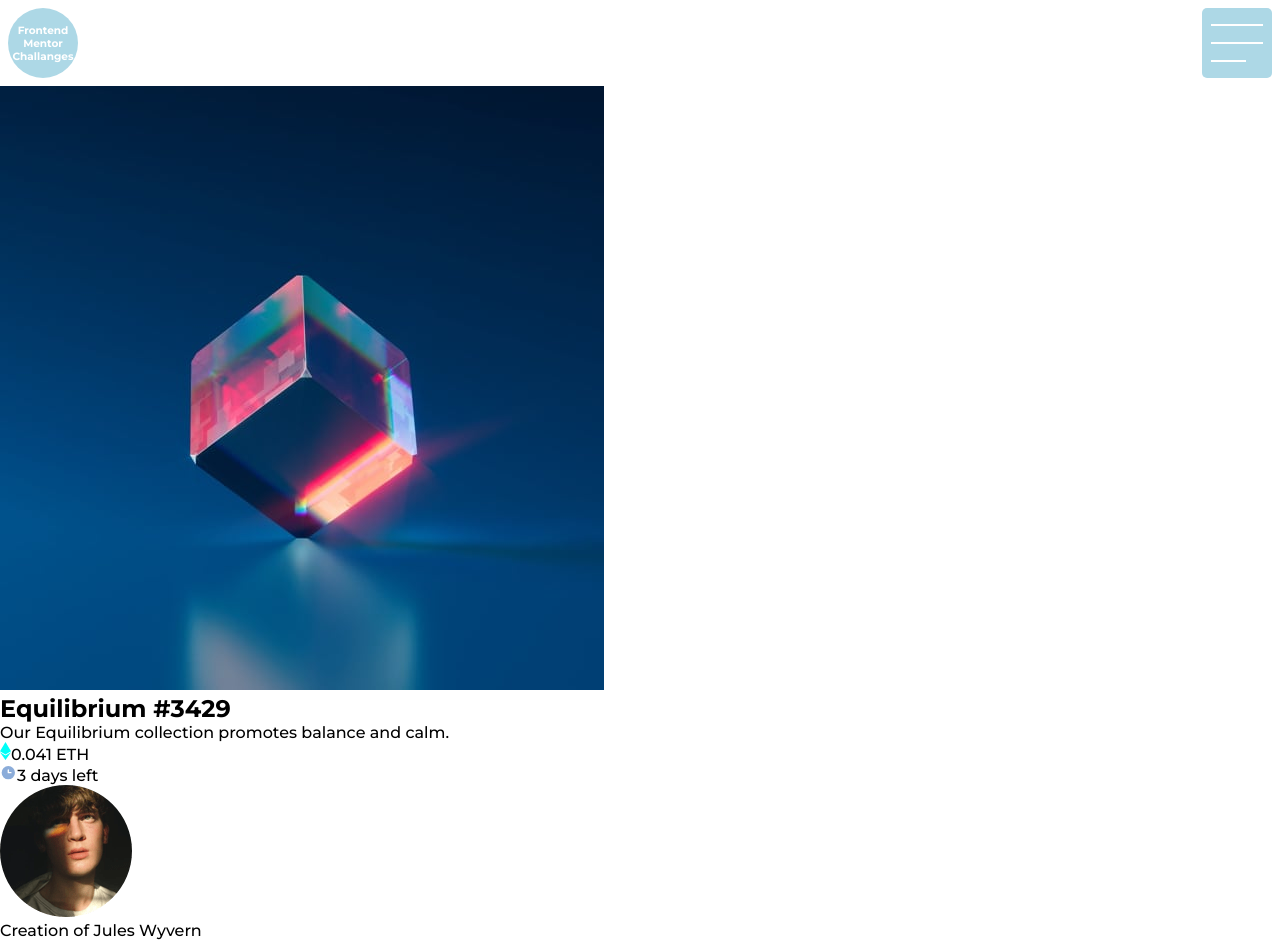
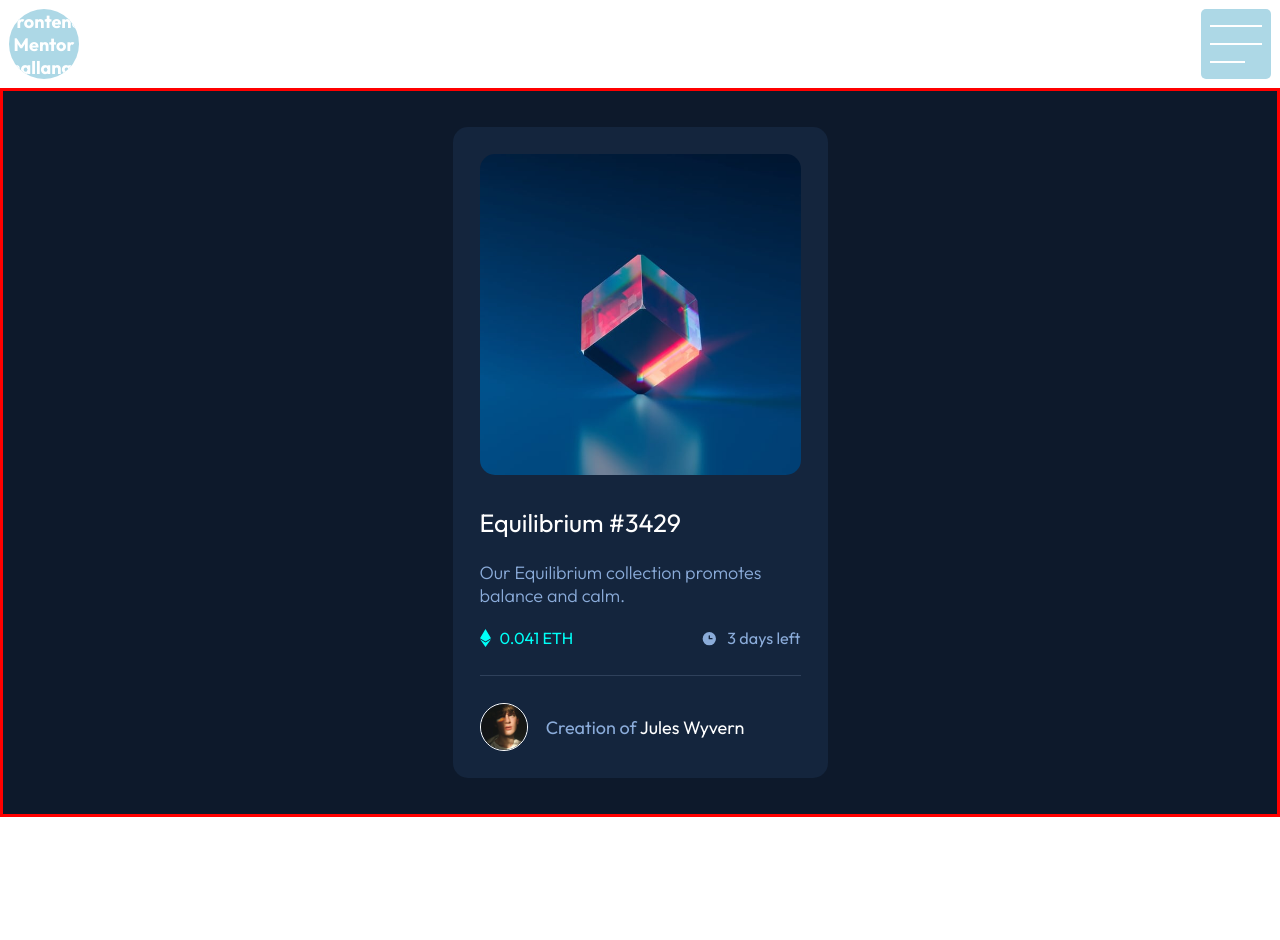
Before and after one commit to alexanderivanov2/Frontend-Mentor-Challanges, a React (Create React App) app in the folder frontend-mentor/: page /newbie/nft-preview-card in a window 1280 px wide. After the commit the page ends 817 px from the top, so only its background shows below. Built offline with nearby package versions, Linux system fonts and the light colour scheme.

Commit message:
build SCSS module and variables

```diff
--- a/frontend-mentor/src/components/newbieSection/nftPreviewCard/NFTPreviewCard.module.scss
+++ b/frontend-mentor/src/components/newbieSection/nftPreviewCard/NFTPreviewCard.module.scss
@@ -1,6 +1,97 @@
 @import 'variables';
 
-.title {
-    color: blue;
-    font-weight: getFontWeight('medium');
+*, *::before, *::after {
+    box-sizing: border-box;
+    margin: 0;
+    padding: 0;
+    font-size: $font-size;
+    font-family: $font-family;
 }
+
+@mixin getBorder {
+    border: 3px solid red;
+}
+
+.nftPreviewCardPage {
+    @include getBorder();
+    background-color: $neutral-Very-dark-blue-main-BG;
+    width: 100%;
+    height: 100%;
+}
+
+.nftPreviewCard {
+    width: 90%;
+    margin: 2rem auto;
+    background-color: $neutral-Very-dark-blue-card-BG;
+    border-radius: 15px;
+    padding: 1.5rem;
+
+    &__imgWrapper {
+        width: 100%;
+        margin: 0 auto;
+
+
+        &__img {
+            width: 100%;
+            border-radius: 15px;
+        }
+    }
+
+    &__nftName {
+        margin-top: 1.5rem;
+        color: $neutral-White;
+        font-weight: 400;
+        font-size: 1.4rem;
+    }
+
+    &__nftDescription {
+        margin: 1.2rem auto;
+        color: $primary-soft-blue;
+        font-weight: 300;
+    }
+
+    &__wrapperTags {
+        display: flex;
+        flex: row nowrap;
+        justify-content: space-between;
+        margin-bottom: 1.5rem;
+
+        &__eth  {
+            color: $primary-Cyan;
+            @include layoutTags();
+        }
+
+        &__clock {
+            @include layoutTags();
+            color: $primary-soft-blue;
+        }
+    }
+
+    &__creatorWrapper {
+        padding-top: 1.5rem;
+        border-top: 1px solid $neutral-Very-dark-blue-line;
+        color: $primary-soft-blue;
+        display: flex;
+        flex: row nowrap;
+        justify-content: flex-start;
+        align-items: center;
+        gap: 1rem;
+
+        img {
+            width: 15%;
+            border: 1px solid $neutral-White;
+            border-radius: 50%;
+        }
+
+        span {
+            color: $neutral-White;
+        }
+    }
+}
+
+@media screen and (min-width: 400px) {
+    .nftPreviewCard {
+        width: 375px;
+    }
+
+}
--- a/frontend-mentor/src/components/newbieSection/nftPreviewCard/_variables.scss
+++ b/frontend-mentor/src/components/newbieSection/nftPreviewCard/_variables.scss
@@ -19,3 +19,11 @@ $font-family: 'Outfit', sans-serif;
         @return 800;
     }
 }
+
+@mixin layoutTags {
+    display: flex;
+    gap: 0.5rem;
+    align-items: center;
+    font-weight: 400;
+    font-size: 0.90rem;
+}
```
